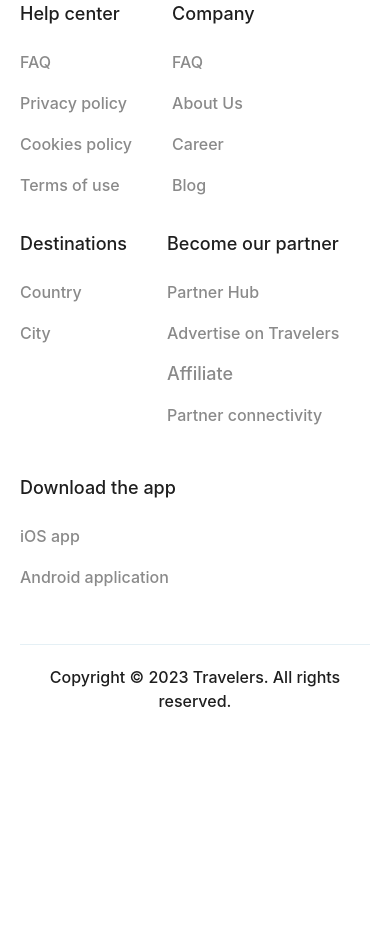
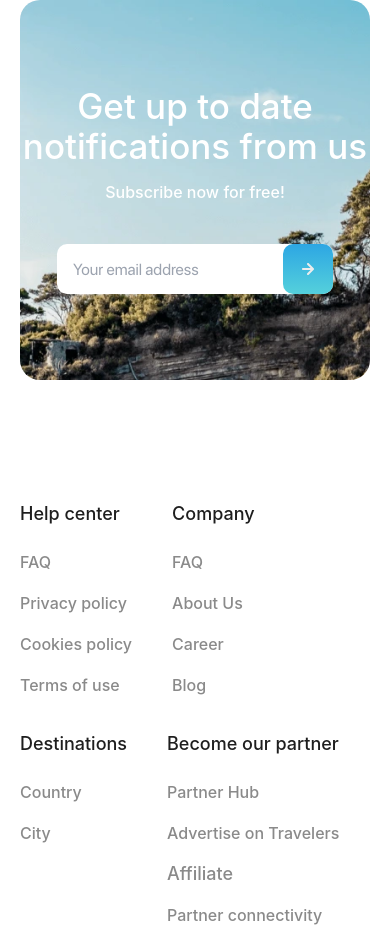
Before and after one commit to iniadnan/html-css-travelers-website, a plain HTML site: page index.html in a window 390 px wide. Shown: the top 945 px of the page. Before the commit the page ends 844 px from the top, so only its background shows below. Drawn offline with Linux system fonts and the light colour scheme; a web font is replaced by a local one.

Commit message:
nottifications responsive

```diff
--- a/index.html
+++ b/index.html
@@ -690,17 +690,17 @@
         </div>
     </section>
     <!-- NOTIFICATION FROM US -->
-    <section style="display: none;">
-        <div class="container-travelers pb-[120px]">
-            <div class="flex items-center justify-center bg-cover bg-center h-[450px] rounded-[20px]"
+    <section>
+        <div class="container-travelers pb-[120px] px-5 md:px-5 lg:px-0">
+            <div class="flex items-center justify-center bg-cover bg-center h-[380px] md:h-[420px] lg:h-[450px] rounded-[20px]"
                 style="background-image: url('./assets/images/notifications.webp');">
                 <div class="text-center">
                     <!-- TEXT IN HERE -->
-                    <h2 class="font-medium text-[40px] text-white leading-[52px] mb-[18px]">Get up to date notifications
+                    <h2 class="font-medium text-[35px] md:text-[37px] lg:text-[40px] text-white leading-[40px] md:leading-[48px] lg:leading-[52px] mb-[14px] md:mb-[18px]">Get up to date<br class="block md:hidden" /> notifications
                         from us</h2>
-                    <p class="font-medium text-white">Subscribe now for free!</p>
+                    <p class="font-medium text-white text-[16px] md:text-[18px]">Subscribe now for free!</p>
                     <!-- FORM -->
-                    <form method="POST" class="h-[50px] w-[276px] relative mt-[55px] mx-auto">
+                    <form method="POST" class="h-[50px] w-[276px] max-w-full relative mt-[40px] md:mt-[48px] lg:mt-[55px] mx-auto">
                         <input
                             class="h-full w-full rounded-[10px] bg-white text-base :placeholde-[#8A8A8A] text-[#1E1E1E] focus:outline-none pl-4 pr-[50px]"
                             type="text" name="email" id="email" placeholder="Your email address">
```
Also changed, not shown: styles/css/tailwind.css.
